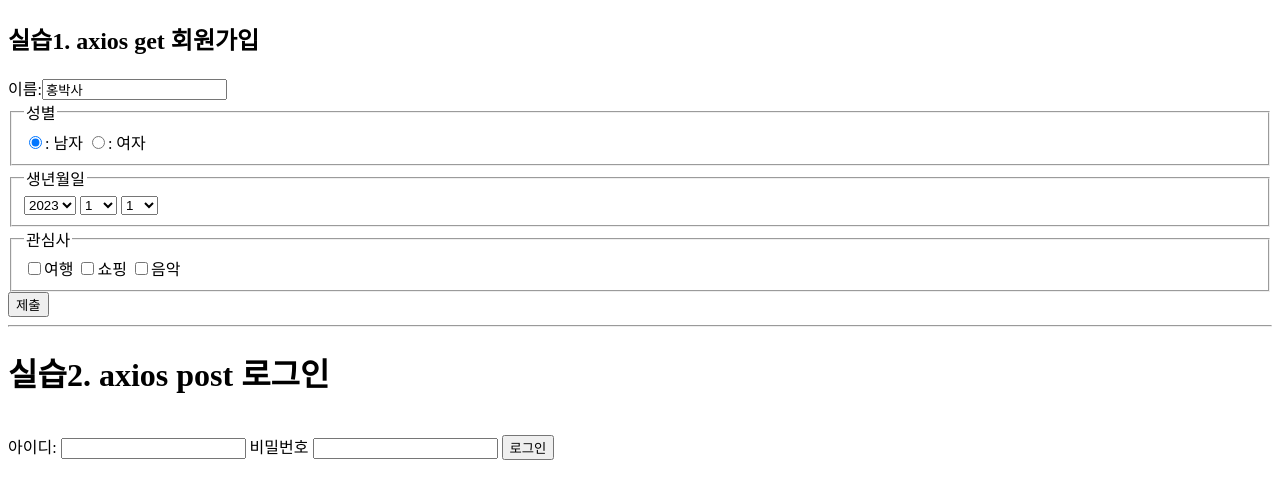
After one commit to 22-JWL/sesac-ydp-5, a Node project: template 12-dynamicFormTesk/views/index.ejs in a window 1280 px wide. The commit adds this page. Shown: the top 499 px of the page. Run offline with Node 20 templates, Linux system fonts and the light colour scheme; the template is opened without the code that fills it, so the values that code supplies are empty.

Commit message:
study: axios form

```diff
--- /dev/null
+++ b/12-dynamicFormTesk/app.js
@@ -0,0 +1,29 @@
+const express = require('express');
+const app = express();
+const PORT = 8000;
+
+app.set('view engine', 'ejs');
+app.set('/views', 'views');
+
+app.use(express.urlencoded({ extended: true }));
+app.use(express.json());
+
+app.get('/', (req, res) => {
+  //res.render(ejs_경로, 데이터)
+  //ejs_경로: views/ 폴더 내부 ejs 파일의 주소
+  //데이터: 뷰에 넣어줄 정보
+  res.render('index', { title: '동적 폼 실습' });
+});
+
+app.get('/axios', (req, res) => {
+  console.log(req.query);
+  res.send(req.query);
+});
+app.post('/axios', (req, res) => {
+  console.log(req.body);
+  res.send(req.body);
+  res.send;
+});
+app.listen(PORT, () => {
+  console.log(`${PORT} is opening!`);
+});
--- /dev/null
+++ b/12-dynamicFormTesk/views/index.ejs
@@ -0,0 +1,121 @@
+<!DOCTYPE html>
+<html lang="en">
+  <head>
+    <meta charset="UTF-8" />
+    <meta name="viewport" content="width=device-width, initial-scale=1.0" />
+    <title>Document</title>
+    <script src="https://cdn.jsdelivr.net/npm/axios/dist/axios.min.js"></script>
+  </head>
+  <body>
+    <h1 style="background-color: bisque"><%= title %></h1>
+    <h2>실습1. axios get 회원가입</h2>
+    <form name="register">
+      이름:<input type="text" name="name" value="홍박사" />
+
+      <fieldset>
+        <legend>성별</legend>
+        <input type="radio" name="gender" value="man" checked />: 남자
+        <input type="radio" name="gender" value="women" />: 여자
+      </fieldset>
+      <fieldset>
+        <legend><label for="birth">생년월일</label></legend>
+        <select name="birth" id="birth">
+          <% for(let z = 2023; z >= 1980; z--) { %>
+          <option value="<%= z %>"><%= z %></option>
+          <% } %>
+        </select>
+        <select name="month" id="month">
+          <% for(let i = 1; i <= 12; i++) { %>
+          <option value="<%= i %>"><%= i %></option>
+          <% } %>
+        </select>
+        <select name="days" id="days">
+          <% for(let j = 1; j <= 31; j++) { %>
+          <option value="<%= j %>"><%= j %></option>
+          <% } %>
+        </select>
+      </fieldset>
+      <fieldset>
+        <legend><label for="hobby">관심사</label></legend>
+        <input type="checkbox" name="travel" value="travel" />여행
+        <input type="checkbox" name="shopping" value="shopping" />쇼핑
+        <input type="checkbox" name="music" value="music" />음악
+      </fieldset>
+      <button type="button" onclick="axiosGet();">제출</button>
+      <div class="result"></div>
+      <script>
+        const resultBox = document.querySelector('div.result');
+        async function axiosGet() {
+          console.log('get 함수 호출');
+
+          const form = document.forms['register'];
+          const data = {
+            name: form.name.value,
+            gender: form.gender.value,
+            birth: [form.birth.value, form.month.value, form.days.value],
+            hobby: [form.travel.value, form.shopping.value, form.music.value],
+          };
+
+          axios({
+            method: 'get', //요청방식(= form method 속성)
+            url: '/axios', //요청경로= form action 속성)
+            params: data, //서버로 보낼 데이터(query string)
+          })
+            .then(function (response) {
+              console.log(response);
+              console.log(response.data);
+              resultBox.style.color = 'blue';
+              resultBox.textContent = `${response.data.name}님 회원가입을 축하드립니다 !`;
+            })
+            .catch(function (error) {
+              console.log('Error', error);
+            });
+        }
+      </script>
+    </form>
+
+    <hr />
+    <h1>실습2. axios post 로그인</h1>
+
+    <br />
+    <form name="login">
+      아이디: <input type="text" name="ID" /> 비밀번호
+      <input type="text" name="PW" />
+      <button type="button" onclick="axiosPost();">로그인</button>
+      <div class="result2"></div>
+    </form>
+  </body>
+  <script>
+    const resultBox2 = document.querySelector('div.result2');
+
+    async function axiosPost() {
+      console.log('axiosPost 함수 호출!');
+      const form = document.forms['login'];
+      const data = {
+        ID: form.ID.value,
+        PW: form.PW.value,
+      };
+      try {
+        const response = await axios({
+          method: 'post',
+          url: '/axios',
+          data: data,
+        });
+
+        const tempId = 'blue';
+        const tempPw = '1234';
+
+        const { ID, PW } = response.data;
+        if (ID === tempId && PW === tempPw) {
+          resultBox2.style.color = 'blue';
+          resultBox2.textContent = `${ID}님 환영합니다 `;
+        } else {
+          resultBox2.style.color = 'red';
+          resultBox2.textContent = '아이디 혹은 비밀번호 오류입니다.';
+        }
+      } catch (error) {
+        console.log('err임다', error);
+      }
+    }
+  </script>
+</html>
```
Also changed, not shown: 12-dynamic-form/views/dynamic.ejs (+31 -0 lines), 12-dynamicFormTesk/package.json (added, +15 -0 lines), 2 other files.
